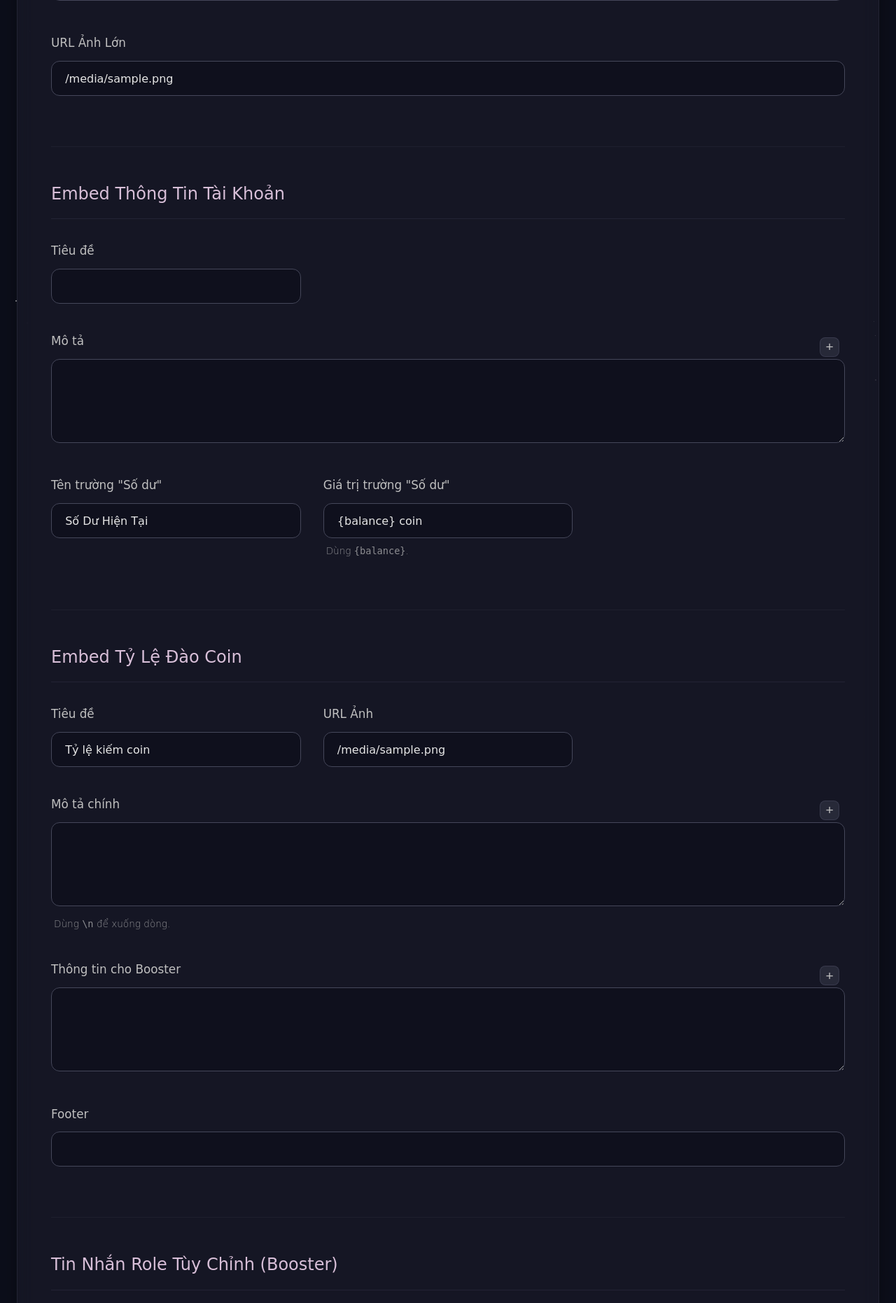
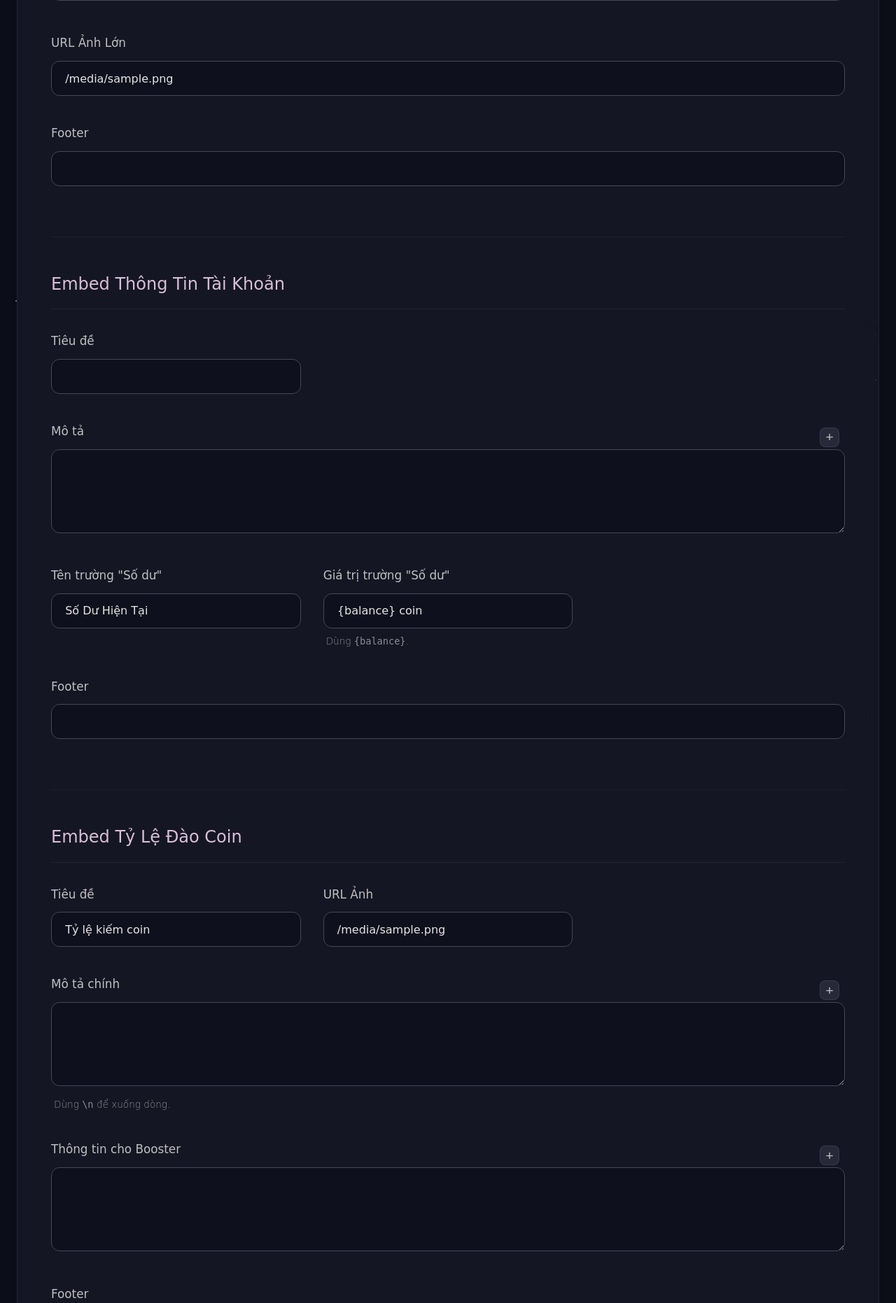
Before and after one commit to Rin1809/web_suport_discord_shop_bot, a Flask app: page /edit/1 in a window 1280 px wide, after a click on "Tin nhắn & Embeds". Shown: the part 755-2617 px from the top of the page at 70% size. Run offline with Flask 3, Linux system fonts and the light colour scheme; a database or web service that is not in the repository returns one stand-in record (values such as "Sample title"); some libraries are stand-ins or nearby versions; some web fonts are replaced.

Commit message:
set footer quantri wweb

```diff
--- a/app.py
+++ b/app.py
@@ -72,12 +72,12 @@ def get_db_connection():
 def parse_form_data(form):
     config = defaultdict(dict)
 
-    # cac key don gian
+    # cac key don
     simple_keys = [
         'shop_channel_id', 'leaderboard_thread_id',
         'EMBED_COLOR', 'SELL_REFUND_PERCENTAGE',
         'SHOP_EMBED_THUMBNAIL_URL', 'SHOP_EMBED_IMAGE_URL',
-        'EARNING_RATES_IMAGE_URL', 'SHOP_DISPLAY_STYLE' # them key moi
+        'EARNING_RATES_IMAGE_URL', 'SHOP_DISPLAY_STYLE'
     ]
     for key in simple_keys:
         if form.get(key):
--- a/templates/edit_config.html
+++ b/templates/edit_config.html
@@ -122,6 +122,7 @@
                             </div>
                         </div>
                         <div class="form-group-poetic full-width"><label class="form-label-poetic">URL Ảnh Lớn</label><input type="url" class="form-control-poetic" name="SHOP_EMBED_IMAGE_URL" value="{{ config.get('SHOP_EMBED_IMAGE_URL', '') }}"></div>
+                        <div class="form-group-poetic full-width"><label class="form-label-poetic">Footer</label><input type="text" class="form-control-poetic" name="FOOTER_MESSAGES[SHOP_PANEL]" value="{{ config.FOOTER_MESSAGES.get('SHOP_PANEL', '') }}"></div>
                     </div>
                     <hr/>
                     <h5 class="form-section-title">Embed Thông Tin Tài Khoản</h5>
@@ -136,6 +137,7 @@
                          </div>
                         <div class="form-group-poetic"><label class="form-label-poetic">Tên trường "Số dư"</label><input type="text" class="form-control-poetic" name="MESSAGES[BALANCE_FIELD_NAME]" value="{{ config.MESSAGES.get('BALANCE_FIELD_NAME', 'Số Dư Hiện Tại') }}"></div>
                         <div class="form-group-poetic"><label class="form-label-poetic">Giá trị trường "Số dư"</label><input type="text" class="form-control-poetic" name="MESSAGES[BALANCE_FIELD_VALUE]" value="{{ config.MESSAGES.get('BALANCE_FIELD_VALUE', '{balance} coin') }}"><div class="form-text-poetic">Dùng <code>{balance}</code>.</div></div>
+                        <div class="form-group-poetic full-width"><label class="form-label-poetic">Footer</label><input type="text" class="form-control-poetic" name="FOOTER_MESSAGES[ACCOUNT_INFO]" value="{{ config.FOOTER_MESSAGES.get('ACCOUNT_INFO', '') }}"></div>
                     </div>
                     <hr/>
                     <h5 class="form-section-title">Embed Tỷ Lệ Đào Coin</h5>
```
